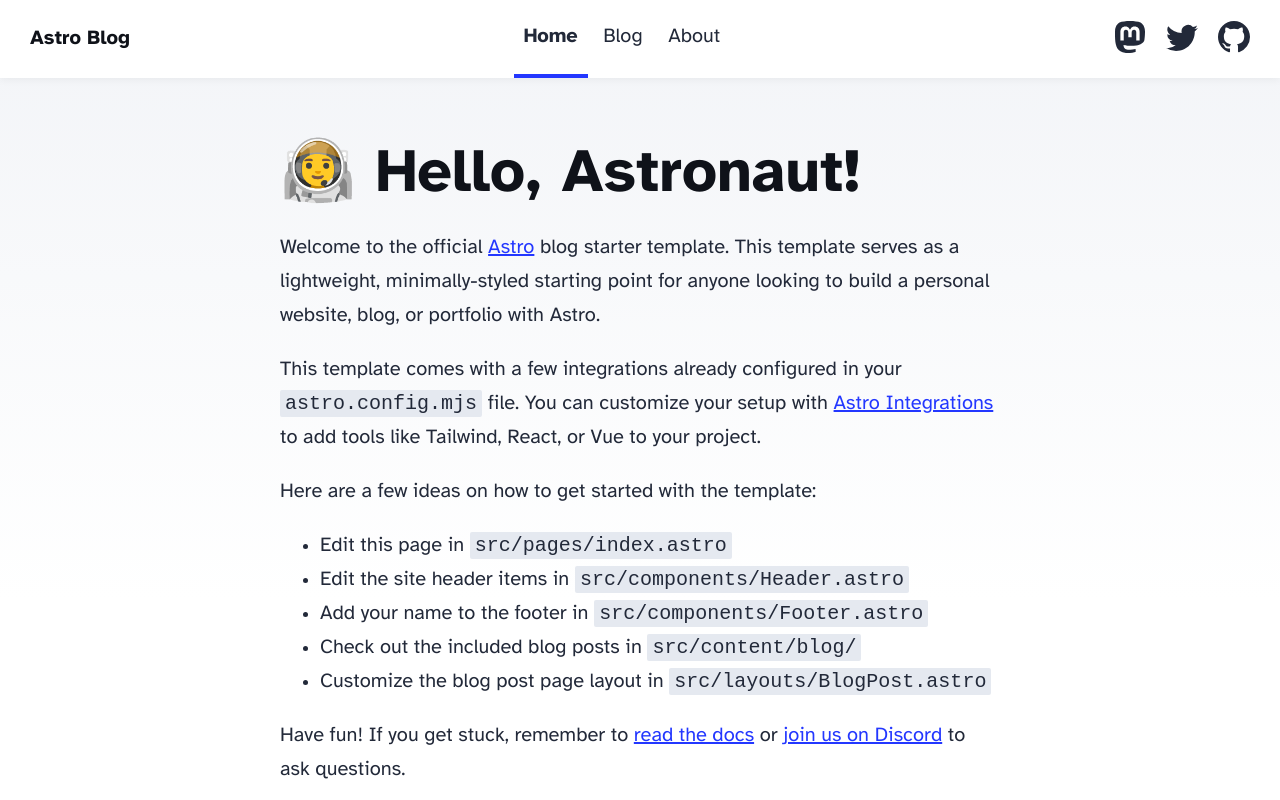
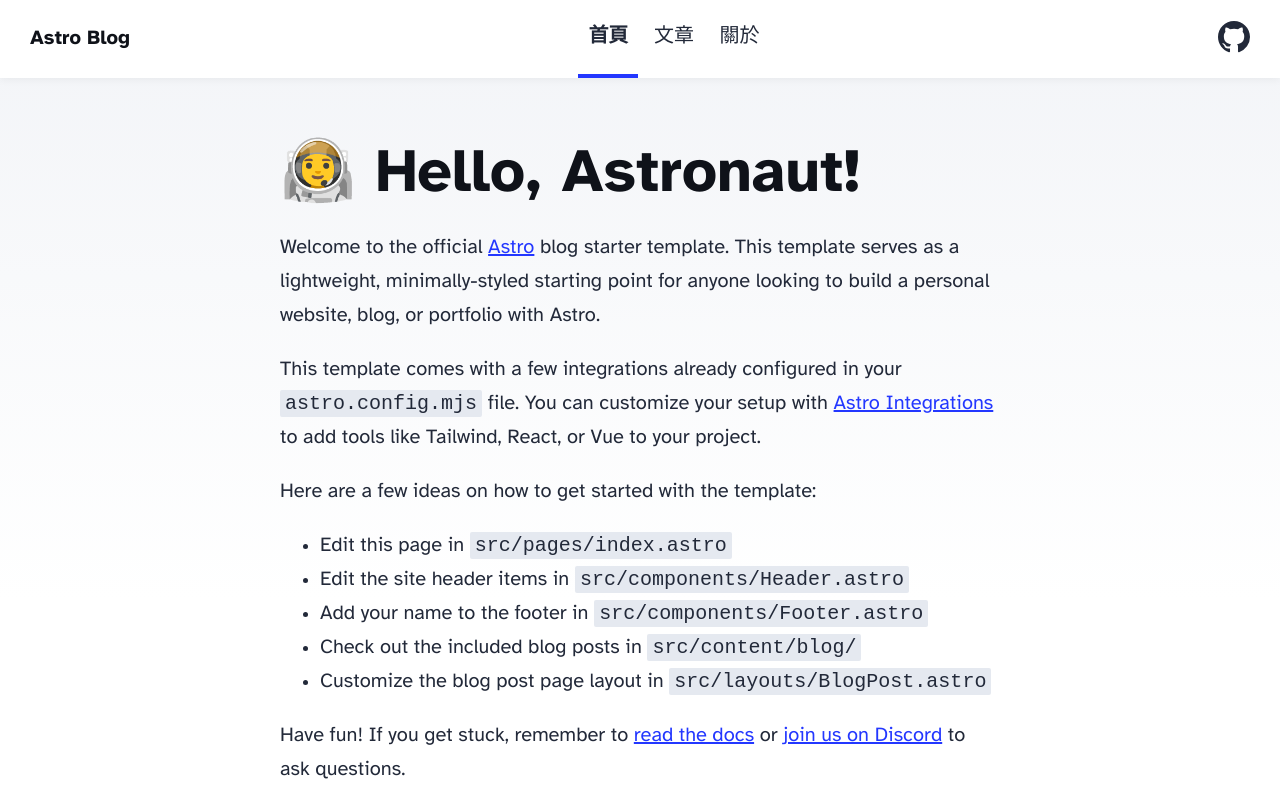
Before and after one commit to Ryan110781/ryan110781.github.io, an Astro site: page / in a window 1280 px wide. Shown: the top 800 px of the page. Built offline with nearby package versions, Linux system fonts and the light colour scheme; Astro itself is replaced by a stand-in of ours.

Commit message:
Update Header.astro

```diff
--- a/src/components/Header.astro
+++ b/src/components/Header.astro
@@ -7,31 +7,13 @@
 	<nav>
 		<h2><a href="/">{SITE_TITLE}</a></h2>
 		<div class="internal-links">
-			<HeaderLink href="/">Home</HeaderLink>
-			<HeaderLink href="/blog">Blog</HeaderLink>
-			<HeaderLink href="/about">About</HeaderLink>
+			<HeaderLink href="/">首頁</HeaderLink>
+			<HeaderLink href="/blog">文章</HeaderLink>
+			<HeaderLink href="/about">關於</HeaderLink>
 		</div>
 		<div class="social-links">
-			<a href="https://m.webtoo.ls/@astro" target="_blank">
-				<span class="sr-only">Follow Astro on Mastodon</span>
-				<svg viewBox="0 0 16 16" aria-hidden="true" width="32" height="32"
-					><path
-						fill="currentColor"
-						d="M11.19 12.195c2.016-.24 3.77-1.475 3.99-2.603.348-1.778.32-4.339.32-4.339 0-3.47-2.286-4.488-2.286-4.488C12.062.238 10.083.017 8.027 0h-.05C5.92.017 3.942.238 2.79.765c0 0-2.285 1.017-2.285 4.488l-.002.662c-.004.64-.007 1.35.011 2.091.083 3.394.626 6.74 3.78 7.57 1.454.383 2.703.463 3.709.408 1.823-.1 2.847-.647 2.847-.647l-.06-1.317s-1.303.41-2.767.36c-1.45-.05-2.98-.156-3.215-1.928a3.614 3.614 0 0 1-.033-.496s1.424.346 3.228.428c1.103.05 2.137-.064 3.188-.189zm1.613-2.47H11.13v-4.08c0-.859-.364-1.295-1.091-1.295-.804 0-1.207.517-1.207 1.541v2.233H7.168V5.89c0-1.024-.403-1.541-1.207-1.541-.727 0-1.091.436-1.091 1.296v4.079H3.197V5.522c0-.859.22-1.541.66-2.046.456-.505 1.052-.764 1.793-.764.856 0 1.504.328 1.933.983L8 4.39l.417-.695c.429-.655 1.077-.983 1.934-.983.74 0 1.336.259 1.791.764.442.505.661 1.187.661 2.046v4.203z"
-					></path></svg
-				>
-			</a>
-			<a href="https://twitter.com/astrodotbuild" target="_blank">
-				<span class="sr-only">Follow Astro on Twitter</span>
-				<svg viewBox="0 0 16 16" aria-hidden="true" width="32" height="32"
-					><path
-						fill="currentColor"
-						d="M5.026 15c6.038 0 9.341-5.003 9.341-9.334 0-.14 0-.282-.006-.422A6.685 6.685 0 0 0 16 3.542a6.658 6.658 0 0 1-1.889.518 3.301 3.301 0 0 0 1.447-1.817 6.533 6.533 0 0 1-2.087.793A3.286 3.286 0 0 0 7.875 6.03a9.325 9.325 0 0 1-6.767-3.429 3.289 3.289 0 0 0 1.018 4.382A3.323 3.323 0 0 1 .64 6.575v.045a3.288 3.288 0 0 0 2.632 3.218 3.203 3.203 0 0 1-.865.115 3.23 3.23 0 0 1-.614-.057 3.283 3.283 0 0 0 3.067 2.277A6.588 6.588 0 0 1 .78 13.58a6.32 6.32 0 0 1-.78-.045A9.344 9.344 0 0 0 5.026 15z"
-					></path></svg
-				>
-			</a>
-			<a href="https://github.com/withastro/astro" target="_blank">
-				<span class="sr-only">Go to Astro's GitHub repo</span>
+			<a href="https://github.com/ryan110781" target="_blank">
+				<span class="sr-only">Ryan11035 的 Github</span>
 				<svg viewBox="0 0 16 16" aria-hidden="true" width="32" height="32"
 					><path
 						fill="currentColor"
```
